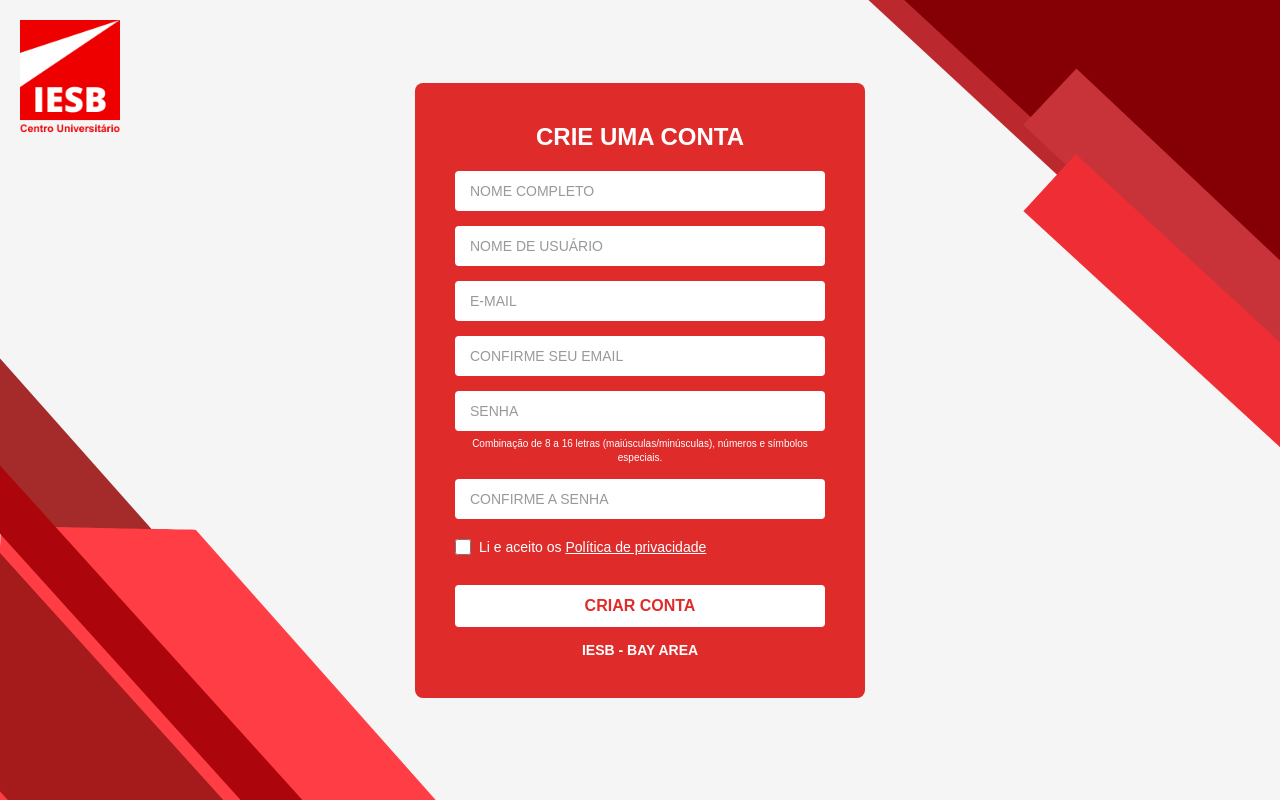
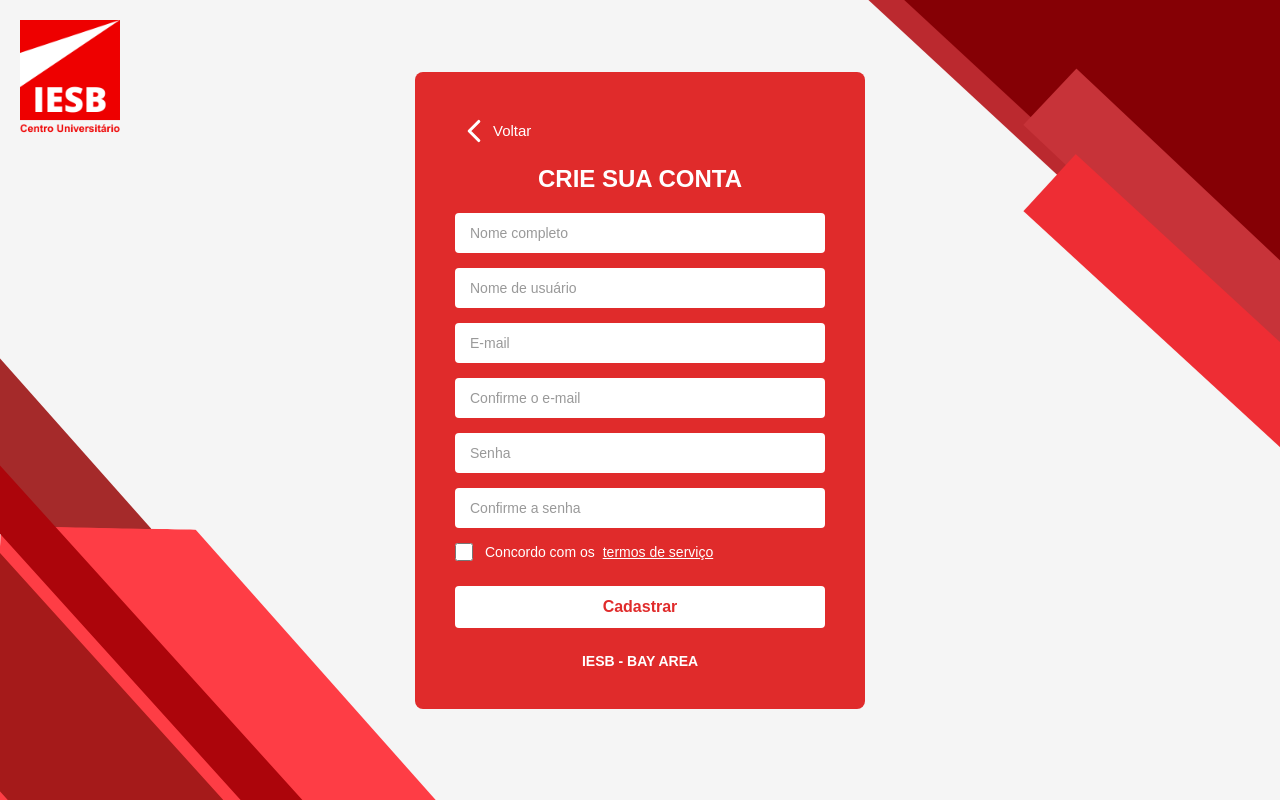
Before and after one commit to fabrica-bayarea/novoTrello, a Next.js app in the folder front-end/: page /auth/register in a window 1280 px wide. Built offline with nearby package versions, Linux system fonts and the light colour scheme; no server answers.

Commit message:
refactor(auth-UI): Refactoring to improve code organization and reuse

```diff
--- a/front-end/app/auth/register/page.tsx
+++ b/front-end/app/auth/register/page.tsx
@@ -6,6 +6,11 @@ import { useRouter } from "next/navigation";
 import { register } from "@/actions/auth";
 import styles from "@/app/auth/style.module.css";
 import { CheckCircle } from "lucide-react";
+import AuthFormContainer from "@/components/auth/AuthFormContainer";
+import AuthInput from "@/components/auth/AuthInput";
+import AuthButton from "@/components/auth/AuthButton";
+import AuthError from "@/components/auth/AuthError";
+import AuthSuccess from "@/components/auth/AuthSuccess";
 
 export default function Register() {
   const router = useRouter()
@@ -17,10 +22,16 @@ export default function Register() {
   const [confirmPassword, setconfirmConfirmPassword] = useState("")
   const [error, setError] = useState("")
   const [isSuccess, setIsSuccess] = useState(false)
+  const [agreeTerms, setAgreeTerms] = useState(false)
 
   async function handleSubmit(e: React.FormEvent) {
     e.preventDefault()
     setError("")
+
+    if (!agreeTerms) {
+      setError("Você precisa concordar com os termos de serviço.");
+      return;
+    }
 
     if(confirmEmail != email){
       setError("E-mails não coincidem")
@@ -49,73 +60,65 @@ export default function Register() {
 
   if (isSuccess) {
     return (
-      <div className={styles.formContainer}>
-        <div className={styles.successContainer}>
-          <div className={styles.successIcon}>
-            <CheckCircle size={60} color="white" strokeWidth={3} />
-          </div>
-
-          <div className={styles.successMessage}>CONTA CRIADA COM SUCESSO!</div>
-
-          <div className={styles.successRedirect}>
-            <p>Aguarde!</p>
-            <p>Estamos redirecionando você para sua conta!</p>
-          </div>
-        </div>
-
-        <div className={styles.footer}>IESB - BAY AREA</div>
-      </div>
-    )
+      <AuthFormContainer title="Cadastro realizado!">
+        <AuthSuccess message="Cadastro realizado com sucesso! Redirecionando..." />
+      </AuthFormContainer>
+    );
   }
 
   return (
-    <div className={styles.formContainer}>
-      <h1 className={styles.title}>CRIE UMA CONTA</h1>
-
+    <AuthFormContainer title="CRIE SUA CONTA" showBackToLogin={true}>
       <form className={styles.form} onSubmit={handleSubmit}>
+        <AuthInput
+          onChange={(e) => setFullName(e.target.value)}
+          type="text"
+          placeholder="Nome completo"
+          value={fullname}
+        />
+        <AuthInput
+          onChange={(e) => setUserName(e.target.value)}
+          type="text"
+          placeholder="Nome de usuário"
+          value={userName}
+        />
+        <AuthInput
+          onChange={(e) => setEmail(e.target.value)}
+          type="email"
+          placeholder="E-mail"
+          value={email}
+        />
+        <AuthInput
+          onChange={(e) => setconfirmEmail(e.target.value)}
+          type="email"
+          placeholder="Confirme o e-mail"
+          value={confirmEmail}
+        />
+        <AuthInput
+          onChange={(e) => setPassword(e.target.value)}
+          type="password"
+          placeholder="Senha"
+          value={password}
+        />
+        <AuthInput
+          onChange={(e) => setconfirmConfirmPassword(e.target.value)}
+          type="password"
+          placeholder="Confirme a senha"
+          value={confirmPassword}
+        />
         <div className={styles.inputGroup}>
-          <input type="text" placeholder="NOME COMPLETO" className={styles.input} onChange={(e) => setFullName(e.target.value)} required />
-        </div>
-
-        <div className={styles.inputGroup}>
-          <input type="text" placeholder="NOME DE USUÁRIO" className={styles.input} onChange={(e) => setUserName(e.target.value)} required />
-        </div>
-
-        <div className={styles.inputGroup}>
-          <input type="email" placeholder="E-MAIL" className={styles.input} onChange={(e) => setEmail(e.target.value)} required />
-        </div>
-
-        <div className={styles.inputGroup}>
-          <input type="email" placeholder="CONFIRME SEU EMAIL" className={styles.input} onChange={(e) => setconfirmEmail(e.target.value)} required />
-        </div>
-
-        <div className={styles.inputGroup}>
-          <input type="password" placeholder="SENHA" className={styles.input} onChange={(e) => setPassword(e.target.value)} required />
-        </div>
-
-        <div className={styles.passwordInfo}>
-          <small>Combinação de 8 a 16 letras (maiúsculas/minúsculas), números e símbolos especiais.</small>
-        </div>
-
-        <div className={styles.inputGroup}>
-          <input type="password" placeholder="CONFIRME A SENHA" className={styles.input} onChange={(e) => setconfirmConfirmPassword(e.target.value)}  required />
-        </div>
-        <div className={styles.checkboxContainer}>
-          <input type="checkbox" id="privacy" className={styles.checkbox} required />
-          <label htmlFor="privacy" className={styles.checkboxLabel}>
-            Li e aceito os{" "}
-            <Link href="/privacy" className={styles.link}>
-              Política de privacidade
-            </Link>
+          <label style={{ display: 'flex', alignItems: 'center', gap: 8, color: 'white', fontSize: 14 }}>
+            <input
+              type="checkbox"
+              checked={agreeTerms}
+              onChange={() => setAgreeTerms(!agreeTerms)}
+              style={{ accentColor: '#fff', width: 18, height: 18, borderRadius: 4, marginRight: 4 }}
+            />
+            Concordo com os <a href="/termos" target="_blank" rel="noopener noreferrer" style={{ color: '#fff', textDecoration: 'underline' }}>termos de serviço</a>
           </label>
         </div>
-
-        <button type="submit" className={styles.button} onClick={handleSubmit}>
-          CRIAR CONTA
-        </button>
+        <AuthError message={error} />
+        <AuthButton type="submit">Cadastrar</AuthButton>
       </form>
-
-      <div className={styles.footer}>IESB - BAY AREA</div>
-    </div>
-  )
+    </AuthFormContainer>
+  );
 }
--- a/front-end/app/auth/style.module.css
+++ b/front-end/app/auth/style.module.css
@@ -74,6 +74,27 @@
   width: 100%;
 }
 
+.inputGroup label {
+  display: flex;
+  align-items: center;
+  gap: 8px;
+  color: white;
+  font-size: 14px;
+  cursor: pointer;
+  margin-bottom: 0;
+}
+
+.inputGroup input[type="checkbox"] {
+  accent-color: #fff;
+  width: 18px;
+  height: 18px;
+  border-radius: 4px;
+  border: 2px solid #fff;
+  margin-right: 4px;
+  outline: none;
+  box-shadow: none;
+}
+
 .input {
   width: 100%;
   padding: 12px 15px;
@@ -131,6 +152,29 @@
   font-size: 14px;
 }
 
+.links {
+  display: flex;
+  align-items: center;
+  justify-content: space-between;
+  gap: 4px;
+  margin-top: 8px;
+}
+
+.links a {
+  color: white;
+  font-size: 14px;
+  text-decoration: underline;
+  cursor: pointer;
+  transition: color 0.2s, background 0.2s;
+  padding: 2px 8px;
+  border-radius: 8px;
+}
+
+.links a:hover {
+  background: #fff2;
+  color: #fff;
+}
+
 .button {
   width: 100%;
   padding: 12px;
@@ -170,60 +214,18 @@
   margin-top: 10px;
 }
 
-.link {
-  color: white;
+.forgotPasswordLink, .createAccountLink {
+  color: #fff;
+  font-size: 14px;
   text-decoration: underline;
   cursor: pointer;
+  margin-top: 4px;
+  margin-bottom: 2px;
+  transition: color 0.2s;
 }
 
-.divider {
-  position: relative;
-  text-align: center;
-  margin: 20px 0;
-  color: white;
-  font-size: 14px;
-}
-
-.divider::before,
-.divider::after {
-  content: "";
-  position: absolute;
-  top: 50%;
-  width: 20%;
-  height: 1px;
-  background-color: white;
-}
-
-.divider::before {
-  left: 0;
-}
-
-.divider::after {
-  right: 0;
-}
-
-.socialLogin {
-  display: flex;
-  justify-content: center;
-  gap: 15px;
-  margin-bottom: 20px;
-}
-
-.socialButton {
-  width: 40px;
-  height: 40px;
-  border-radius: 50%;
-  background-color: white;
-  display: flex;
-  justify-content: center;
-  align-items: center;
-  border: none;
-  cursor: pointer;
-  transition: transform 0.2s;
-}
-
-.socialButton:hover {
-  transform: scale(1.1);
+.forgotPasswordLink:hover, .createAccountLink:hover {
+  color: #ffe0e0;
 }
 
 .createAccount {
@@ -248,9 +250,10 @@
 
 .footer {
   text-align: center;
+  display: block;
   color: white;
   font-size: 14px;
-  margin-top: 15px;
+  margin-top: 25px;
   font-weight: bold;
 }
 
@@ -290,6 +293,86 @@
 
 .successRedirect p:first-child {
   font-weight: bold;
+}
+
+.divider {
+  position: relative;
+  text-align: center;
+  margin: 24px 0 10px 0;
+  color: white;
+  font-size: 15px;
+  width: 100%;
+  display: flex;
+  align-items: center;
+  justify-content: center;
+  gap: 12px;
+}
+.divider span {
+  padding: 0 10px;
+  font-weight: 500;
+  font-size: 15px;
+}
+.divider::before,
+.divider::after {
+  content: "";
+  flex: 1;
+  height: 2px;
+  background: #fff;
+  opacity: 0.7;
+  border-radius: 2px;
+}
+
+.oauthButtons {
+  display: flex;
+  justify-content: center;
+  gap: 18px;
+  margin-top: 10px;
+}
+.oauthCircleButton {
+  width: 54px;
+  height: 54px;
+  border-radius: 50%;
+  background: #fff;
+  display: flex;
+  align-items: center;
+  justify-content: center;
+  border: none;
+  cursor: pointer;
+  transition: box-shadow 0.2s, transform 0.2s;
+  box-shadow: 0 2px 8px rgba(0,0,0,0.10);
+  padding: 0;
+}
+.oauthCircleButton:hover {
+  box-shadow: 0 4px 16px rgba(0,0,0,0.18);
+  transform: scale(1.10);
+}
+.oauthCircleButton img {
+  display: block;
+  width: 32px;
+  height: 32px;
+}
+
+.backToLoginLink {
+  color: #fff;
+  width: min-content;
+  font-size: 15px;
+  text-decoration: none;
+  display: flex;
+  align-items: center;
+  gap: 4px;
+  font-weight: 500;
+  transition: color 0.2s, background 0.2s;
+  padding: 0px 12px 0px 0px;
+  margin-bottom: 15px;
+  border-radius: 8px;
+}
+.backToLoginLink span{
+  display: inline-flex;
+  align-items: center;
+}
+.backToLoginLink:hover {
+  background: #fff2;
+  color: #fff;
 }
 
 /* Responsive styles for mobile */
--- /dev/null
+++ b/front-end/components/auth/AuthButton.tsx
@@ -0,0 +1,14 @@
+import React from "react";
+import styles from "@/app/auth/style.module.css";
+
+interface AuthButtonProps extends React.ButtonHTMLAttributes<HTMLButtonElement> {
+  children: React.ReactNode;
+}
+
+export default function AuthButton({ children, ...props }: AuthButtonProps) {
+  return (
+    <button className={styles.button} {...props}>
+      {children}
+    </button>
+  );
+}
--- /dev/null
+++ b/front-end/components/auth/AuthError.tsx
@@ -0,0 +1,7 @@
+import React from "react";
+import styles from "@/app/auth/style.module.css";
+
+export default function AuthError({ message }: { message?: string }) {
+  if (!message) return null;
+  return <div className={styles.error}>{message}</div>;
+}
--- /dev/null
+++ b/front-end/components/auth/AuthFormContainer.tsx
@@ -0,0 +1,27 @@
+import React from "react";
+import styles from "@/app/auth/style.module.css";
+import Link from "next/link";
+
+interface AuthFormContainerProps {
+  title: string;
+  children: React.ReactNode;
+  showBackToLogin?: boolean;
+}
+
+export default function AuthFormContainer({ title, children, showBackToLogin = false }: AuthFormContainerProps) {
+    return (
+        <div className={styles.formContainer}>
+            {showBackToLogin && (
+                <Link href="/auth/login" className={styles.backToLoginLink}>
+                    <span>
+                        <svg width="38" height="38" fill="none" stroke="currentColor" strokeWidth="2" strokeLinecap="round" strokeLinejoin="round" viewBox="0 0 24 24"><path d="M15 18l-6-6 6-6" /></svg>
+                        Voltar
+                    </span>
+                </Link>
+            )}
+            <h1 className={styles.title}>{title}</h1>
+            {children}
+            <span className={styles.footer}>IESB - BAY AREA</span>
+        </div>
+    );
+}
--- /dev/null
+++ b/front-end/components/auth/AuthInput.tsx
@@ -0,0 +1,15 @@
+import React from "react";
+import styles from "@/app/auth/style.module.css";
+
+interface AuthInputProps extends React.InputHTMLAttributes<HTMLInputElement> {
+  label?: string;
+}
+
+export default function AuthInput({ label, ...props }: AuthInputProps) {
+  return (
+    <div className={styles.inputGroup}>
+      {label && <label className={styles.label}>{label}</label>}
+      <input className={styles.input} {...props} />
+    </div>
+  );
+}
--- /dev/null
+++ b/front-end/components/auth/AuthSuccess.tsx
@@ -0,0 +1,7 @@
+import React from "react";
+import styles from "@/app/auth/style.module.css";
+
+export default function AuthSuccess({ message }: { message?: string }) {
+  if (!message) return null;
+  return <div className={styles.success}>{message}</div>;
+}
--- a/front-end/middleware.ts
+++ b/front-end/middleware.ts
@@ -20,7 +20,7 @@ export async function middleware(request: NextRequest) {
 
 export const config = {
   matcher: [
-    '/((?!api|_next/static|_next/image|favicon.ico|auth).*)',
+    '/((?!api|_next/static|_next/image|favicon.ico|auth|public|images).*)',
     '/dashboard/:path*',
     '/profile',
   ],
```
Also changed, not shown: front-end/actions/auth.tsx (+34 -72 lines), front-end/app/auth/forgot-password/page.tsx (+16 -23 lines), front-end/app/auth/login/page.tsx (+31 -57 lines), front-end/utils/auth.ts (added, +26 -0 lines).
